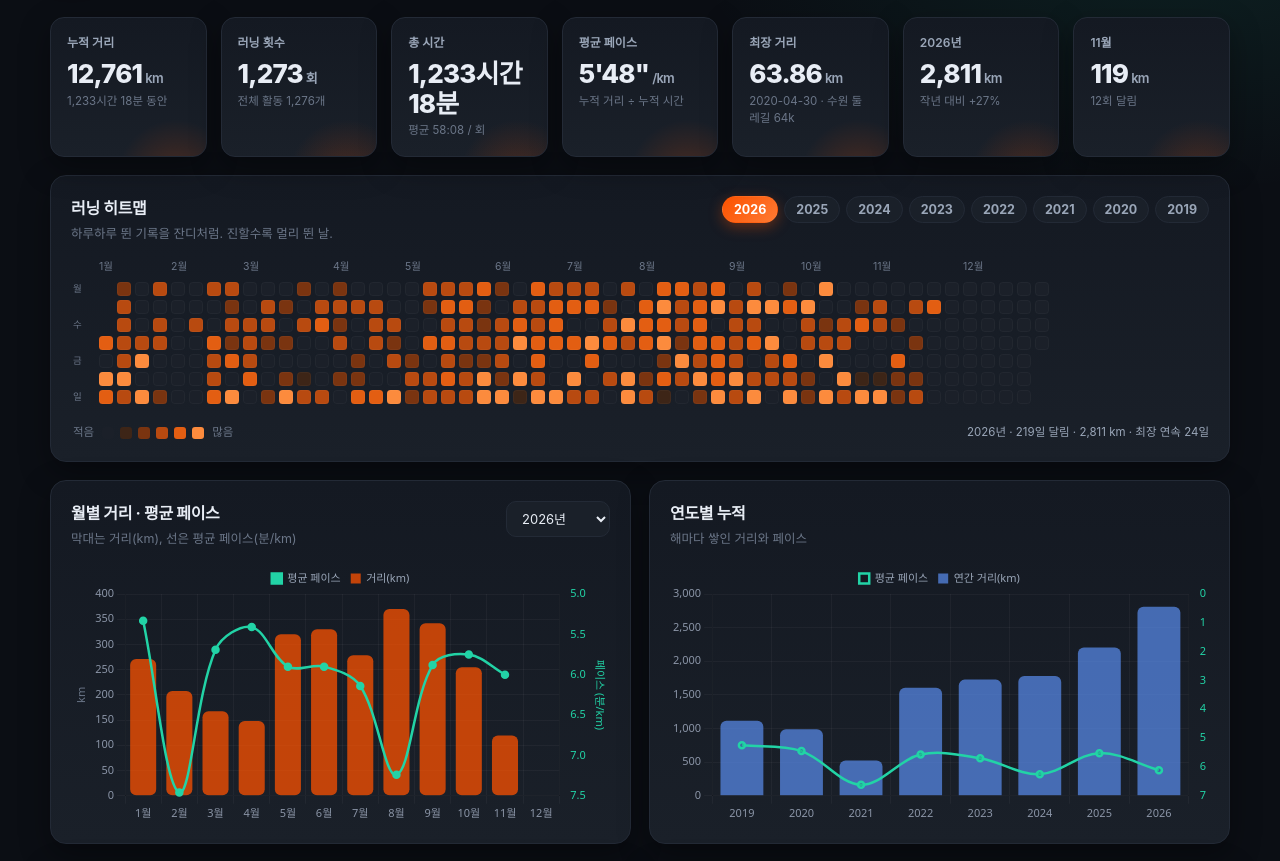
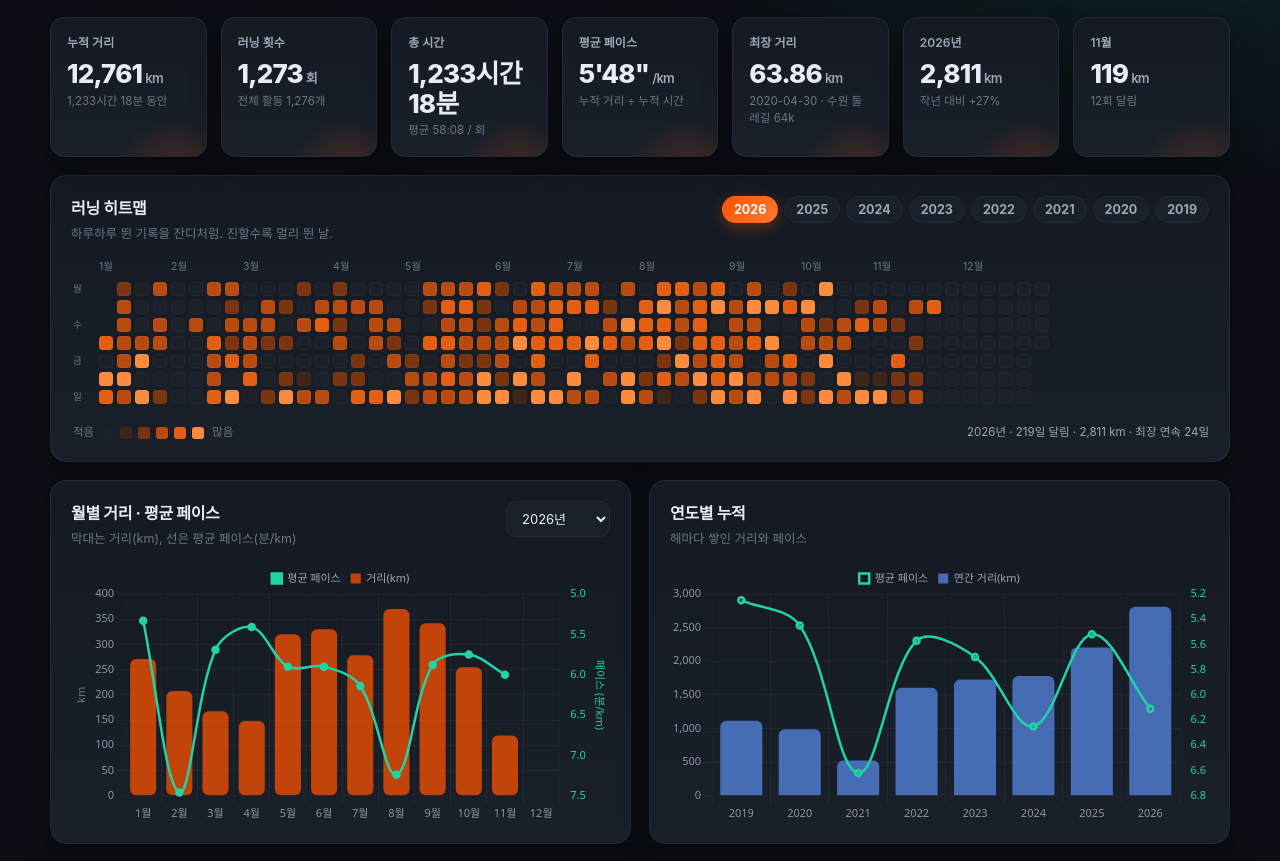
Before and after one commit to hongsy41-netizen/running-dashboard, a plain HTML site: page index.html in a window 1280 px wide. Shown: the part 82-943 px from the top of the page. Drawn offline with nearby package versions, Linux system fonts and the light colour scheme.

Commit message:
polish: 연도별 페이스 축이 0부터 보이던 문제

```diff
--- a/assets/app.js
+++ b/assets/app.js
@@ -408,7 +408,8 @@ function renderYearly() {
         }),
       },
       scales: baseScales({
-        y1: { position: 'right', reverse: true, grid: { display: false }, ticks: { color: '#22d3a6', font: CHART_FONT } },
+        y1: { position: 'right', reverse: true, beginAtZero: false, grid: { display: false },
+              ticks: { color: '#22d3a6', font: CHART_FONT, precision: 1 } },
       }),
     },
   });
--- a/index.html
+++ b/index.html
@@ -134,6 +134,6 @@
 
 <script src="https://unpkg.com/leaflet@1.9.4/dist/leaflet.js"></script>
 <script src="https://cdn.jsdelivr.net/npm/chart.js@4.4.1/dist/chart.umd.min.js"></script>
-<script src="assets/app.js?v=15"></script>
+<script src="assets/app.js?v=17"></script>
 </body>
 </html>
```
